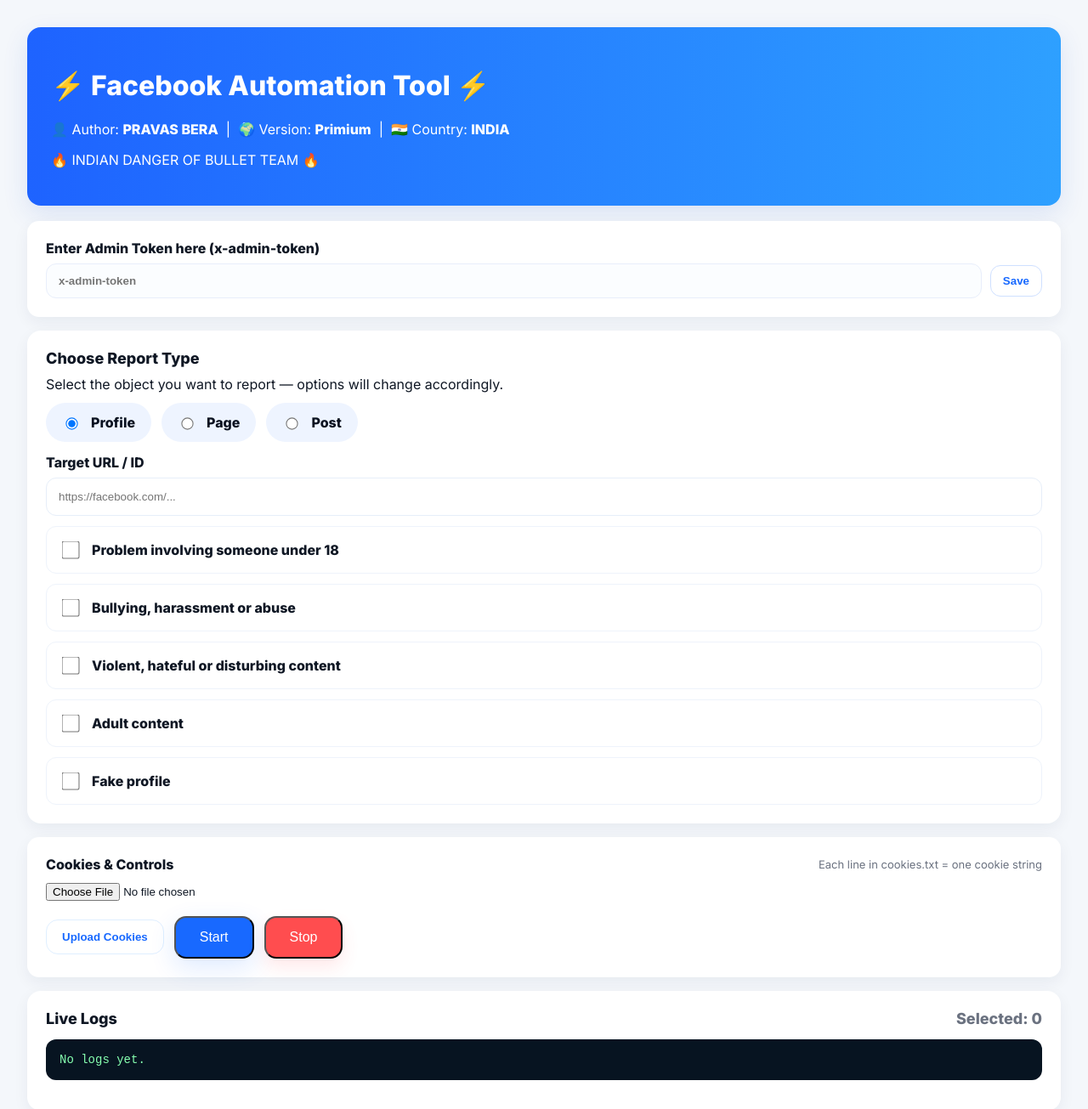
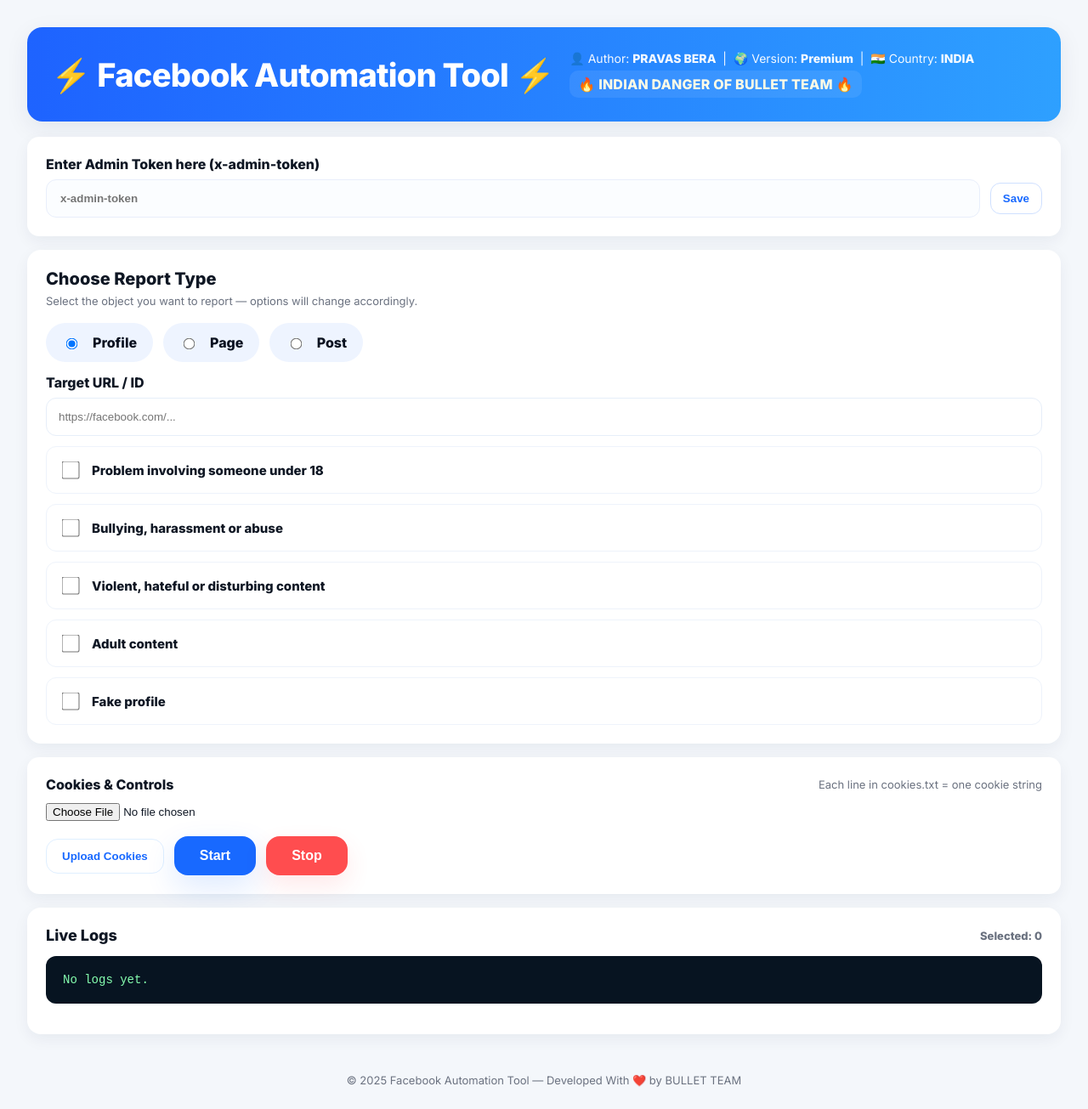
Before and after one commit to PravasBera/Facebook-Report-BOT, a website: page public/index.html in a window 1280 px wide. Shown: the top 1305 px of the page at 85% size. Drawn offline with Linux system fonts and the light colour scheme.

Commit message:
Update index.html

```diff
--- a/public/index.html
+++ b/public/index.html
@@ -14,6 +14,7 @@
       --accent:#ff4d4f;
       --soft:#eef4ff;
       --radius:14px;
+      --shadow: 0 8px 28px rgba(14,35,80,0.08);
     }
     *{box-sizing:border-box}
     body{
@@ -24,53 +25,62 @@
       display:flex; flex-direction:column; min-height:100vh;
     }
 
-    /* Header big */
+    /* Header big, centered content */
     .header {
       background: linear-gradient(90deg,#1e63ff 0%, #2ea0ff 100%);
-      color:white; border-radius:16px; padding:20px;
-      display:flex; gap:16px; align-items:center; justify-content:space-between;
-      box-shadow:0 10px 30px rgba(30,80,200,0.12);
+      color:white; border-radius:18px; padding:26px;
+      display:flex; gap:18px; align-items:center; justify-content:space-between;
+      box-shadow:var(--shadow);
       margin-bottom:18px;
     }
-    .hdr-left { display:flex; gap:14px; align-items:flex-start; }
+    .hdr-left { display:flex; gap:18px; align-items:center; }
     .logo {
-      font-size:34px; font-weight:800; letter-spacing: -0.02em;
+      font-size:30px; font-weight:800; letter-spacing:-0.02em;
+      line-height:1;
     }
-    .meta {
-      font-size:13px; opacity:0.95; margin-top:4px;
+    .hdr-meta {
+      display:flex; flex-direction:column; gap:6px;
     }
-    .meta strong{ color:#ffd; font-weight:700; }
-    /* removed admin bubble on right */
+    .meta-line{ font-size:14px; opacity:0.95; }
+    .meta-line strong{ color:#fff; font-weight:800; }
+    .team {
+      background: rgba(255,255,255,0.08);
+      display:inline-block; padding:6px 10px; border-radius:10px;
+      font-weight:800; letter-spacing:0.2px; color:#fffbe6;
+    }
 
-    /* Card */
+    /* Card base */
     .card {
       background:var(--card); border-radius:var(--radius);
-      padding:16px; box-shadow:0 6px 18px rgba(20,30,60,0.06); margin-bottom:16px;
+      padding:18px; box-shadow:0 6px 18px rgba(20,30,60,0.06); margin-bottom:16px;
     }
 
     /* admin token */
-    .token-row { display:flex; gap:10px; align-items:center; }
+    .token-row { display:flex; gap:12px; align-items:center; }
     .token-row input[type=text] {
-      flex:1; padding:12px 14px; border-radius:12px; border:1px solid #e8eefb;
+      flex:1; padding:14px 16px; border-radius:12px; border:1px solid #e8eefb;
       background:#fbfdff; font-weight:600; color:#0b1220;
     }
     .btn { cursor:pointer; border:0; padding:10px 16px; border-radius:12px; font-weight:700; }
-    .btn-ghost { background:transparent; border:1px solid #cfe0ff; color:var(--blue); padding:10px 14px; }
-    .btn-primary { background:var(--blue); color:white; }
+    .btn-ghost { background:transparent; border:1px solid #cfe0ff; color:var(--blue); padding:10px 14px; border-radius:12px; }
+    .btn-primary { background:var(--blue); color:white; padding:10px 16px; border-radius:12px; }
 
     /* Choose report type big card */
     .report-card { padding:18px; border-radius:16px; display:block; }
-    .section-title { font-size:18px; font-weight:800; margin-bottom:10px; }
-    .radio-row { display:flex; gap:12px; }
+    .section-title { font-size:20px; font-weight:800; margin-bottom:6px; }
+    .section-sub { color:var(--muted); margin-bottom:12px; font-size:13px; }
+
+    .radio-row { display:flex; gap:12px; margin-top:6px; flex-wrap:wrap; }
     .radio-pill {
       display:flex; align-items:center; gap:10px;
       padding:12px 18px; border-radius:999px; background:var(--soft);
-      border:1px solid transparent; font-weight:700; color:#0b1220;
+      border:1px solid transparent; font-weight:800; color:#0b1220;
+      min-width:110px; justify-content:center;
     }
-    .radio-pill input{ transform:scale(1.1); margin-right:6px; }
+    .radio-pill input{ transform:scale(1.05); margin-right:8px; }
 
     /* Target input */
-    .target { margin-top:12px; }
+    .target { margin-top:14px; }
     .target input { width:100%; padding:14px; border-radius:12px; border:1px solid #e6eef9; }
 
     /* options list */
@@ -78,7 +88,7 @@
     .option-item {
       display:flex; gap:12px; align-items:center; padding:14px;
       border-radius:12px; border:1px solid #eef3fb; background:white;
-      font-weight:700;
+      font-weight:700; font-size:15px;
     }
     .option-item input{ width:20px; height:20px; transform:scale(1.05); }
 
@@ -88,16 +98,20 @@
     .controls .file-row input[type=file]{ flex:0 0 auto; }
     .controls .buttons { display:flex; gap:12px; align-items:center; flex-wrap:wrap; margin-top:6px; }
     .btn-upload { background:transparent; border:1px solid #dfefff; color:var(--blue); padding:12px 18px; border-radius:14px; font-weight:800; }
-    .btn-start { background:var(--blue); color:#fff; padding:14px 28px; border-radius:14px; font-size:16px; box-shadow:0 10px 30px rgba(24,105,255,0.14); }
-    .btn-stop { background:var(--accent); color:#fff; padding:14px 28px; border-radius:14px; font-size:16px; box-shadow:0 10px 20px rgba(255,77,79,0.12); }
+    /* Big Start/Stop */
+    .btn-start { background:var(--blue); color:#fff; padding:14px 30px; border-radius:16px; font-size:16px; box-shadow:0 14px 36px rgba(24,105,255,0.14); }
+    .btn-stop { background:var(--accent); color:#fff; padding:14px 30px; border-radius:16px; font-size:16px; box-shadow:0 12px 28px rgba(255,77,79,0.12); }
 
     /* live logs big */
     .logs-card { padding:18px; border-radius:16px; }
     .log-title { display:flex; justify-content:space-between; align-items:center; margin-bottom:12px; font-weight:800; font-size:18px; }
-    pre{ background:#071421; color:#86ffb0; padding:16px; border-radius:12px; max-height:300px; overflow:auto; font-family:monospace; font-size:14px; }
+    pre{ background:#071421; color:#86ffb0; padding:20px; border-radius:12px; max-height:360px; overflow:auto; font-family:monospace; font-size:14px; }
 
     /* footer */
-    footer { margin-top:auto; text-align:center; font-size:13px; color:var(--muted); padding:12px 0; }
+    footer { margin-top:18px; text-align:center; font-size:13px; color:var(--muted); padding:12px 0; }
+
+    /* small helper */
+    .small { color:var(--muted); font-size:13px; }
 
     /* responsive tweaks */
     @media(min-width:900px){
@@ -111,53 +125,52 @@
 </head>
 <body>
 
-  <div class="header">
+  <!-- HEADER -->
+  <div class="header" role="banner">
     <div class="hdr-left">
-      <div>
-        <h1>⚡ Facebook Automation Tool ⚡</h1>
-    <p>👤 Author: <b>PRAVAS BERA</b> &nbsp;|&nbsp; 🌍 Version: <b>Primium</b> &nbsp;|&nbsp; 🇮🇳 Country: <b>INDIA</b></p>
-    <p class="team">🔥 INDIAN DANGER OF BULLET TEAM 🔥</p>
-        </div>
+      <div class="logo">⚡ Facebook Automation Tool ⚡</div>
+      <div class="hdr-meta" aria-hidden="false">
+        <div class="meta-line">👤 Author: <strong>PRAVAS BERA</strong> &nbsp;|&nbsp; 🌍 Version: <strong>Premium</strong> &nbsp;|&nbsp; 🇮🇳 Country: <strong>INDIA</strong></div>
+        <div><span class="team">🔥 INDIAN DANGER OF BULLET TEAM 🔥</span></div>
       </div>
     </div>
-
-    <!-- Right side intentionally removed per request (no admin bubble) -->
+    <!-- intentionally no right bubble (clean header) -->
   </div>
 
   <!-- Admin token -->
-  <div class="card">
-    <label style="font-weight:800; display:block; margin-bottom:8px;">Enter Admin Token here (x-admin-token)</label>
+  <div class="card" aria-labelledby="token-label">
+    <label id="token-label" style="font-weight:800; display:block; margin-bottom:8px;">Enter Admin Token here (x-admin-token)</label>
     <div class="token-row">
-      <input id="adminToken" type="text" placeholder="x-admin-token" />
-      <button id="saveToken" class="btn btn-ghost">Save</button>
+      <input id="adminToken" type="text" placeholder="x-admin-token" aria-label="Admin token" />
+      <button id="saveToken" class="btn-ghost btn">Save</button>
     </div>
   </div>
 
   <!-- Choose Report Type card -->
-  <div class="card report-card">
+  <div class="card report-card" role="region" aria-label="Choose report type">
     <div style="display:flex; justify-content:space-between; align-items:center;">
       <div>
         <div class="section-title">Choose Report Type</div>
-        <div class="small">Select the object you want to report — options will change accordingly.</div>
+        <div class="section-sub">Select the object you want to report — options will change accordingly.</div>
       </div>
     </div>
 
-    <div style="margin-top:12px;" class="radio-row">
-      <label class="radio-pill"><input type="radio" name="rtype" value="profile" checked> Profile</label>
+    <div class="radio-row" role="radiogroup" aria-label="Report type">
+      <label class="radio-pill" aria-checked="true"><input type="radio" name="rtype" value="profile" checked> Profile</label>
       <label class="radio-pill"><input type="radio" name="rtype" value="page"> Page</label>
       <label class="radio-pill"><input type="radio" name="rtype" value="post"> Post</label>
     </div>
 
     <div class="target" style="margin-top:14px;">
       <label style="font-weight:800; display:block; margin-bottom:8px;">Target URL / ID</label>
-      <input id="target" type="text" placeholder="https://facebook.com/..." />
+      <input id="target" type="text" placeholder="https://facebook.com/..." aria-label="Target URL or ID" />
     </div>
 
-    <div id="optionsBox" class="options-list"></div>
+    <div id="optionsBox" class="options-list" aria-live="polite"></div>
   </div>
 
   <!-- Cookies and controls -->
-  <div class="card">
+  <div class="card" role="region" aria-label="Cookies and controls">
     <div style="display:flex; justify-content:space-between; align-items:center;">
       <div style="font-weight:800; font-size:16px;">Cookies & Controls</div>
       <div style="color:var(--muted); font-size:13px;">Each line in cookies.txt = one cookie string</div>
@@ -165,30 +178,30 @@
 
     <div class="controls">
       <div class="file-row">
-        <input id="cookiesFile" type="file" accept=".txt" />
+        <input id="cookiesFile" type="file" accept=".txt" aria-label="Cookies file" />
       </div>
 
       <div class="buttons">
-        <button id="uploadCookies" class="btn-upload">Upload Cookies</button>
-        <button id="startBtn" class="btn-start">Start</button>
-        <button id="stopBtn" class="btn-stop">Stop</button>
+        <button id="uploadCookies" class="btn-upload btn">Upload Cookies</button>
+        <button id="startBtn" class="btn-start btn">Start</button>
+        <button id="stopBtn" class="btn-stop btn">Stop</button>
       </div>
     </div>
   </div>
 
   <!-- Live logs -->
-  <div class="card logs-card">
+  <div class="card logs-card" role="region" aria-label="Live logs">
     <div class="log-title">
       <div>Live Logs</div>
-      <div style="color:var(--muted); font-weight:700;">Selected: <span id="selectedCount">0</span></div>
+      <div class="small">Selected: <strong id="selectedCount">0</strong></div>
     </div>
-    <pre id="logArea">No logs yet.</pre>
+    <pre id="logArea" aria-live="polite">No logs yet.</pre>
   </div>
 
   <footer>© 2025 Facebook Automation Tool — Developed With ❤️ by BULLET TEAM</footer>
 
 <script>
-  // Option sets (same as before)
+  // Option sets
   const OPTION_SETS = {
     profile: ['Problem involving someone under 18','Bullying, harassment or abuse','Violent, hateful or disturbing content','Adult content','Fake profile'],
     page: ['Problem involving someone under 18','Bullying, harassment or abuse','Violent, hateful or disturbing content','Adult content','Fake page'],
@@ -249,7 +262,7 @@
     const payload={ type,target,options,cookies:cookiesText };
     try{
       const res=await fetch('/report',{ method:'POST', headers:{'Content-Type':'application/json','x-admin-token':adminToken}, body:JSON.stringify(payload)});
-      const data=await res.json();
+      const data = await (res.headers.get('content-type')||'').includes('application/json') ? await res.json().catch(()=>({ok:false})) : { ok:false };
       if(!data.ok){ alert('Server error: '+(data.message||'unknown')); return; }
       currentJobId=data.jobId || ('job-'+Date.now());
       logArea.textContent='Job accepted: '+currentJobId+'\\n';
@@ -259,8 +272,10 @@
 
   stopBtn.onclick=async()=>{
     if(!currentJobId){ alert('No job running'); return; }
-    await fetch('/stop',{ method:'POST', headers:{'Content-Type':'application/json','x-admin-token':localStorage.getItem('adminToken')||''}, body:JSON.stringify({jobId:currentJobId})});
-    logArea.textContent+= '\\nSTOP requested for '+currentJobId+'\\n';
+    try{
+      await fetch('/stop',{ method:'POST', headers:{'Content-Type':'application/json','x-admin-token':localStorage.getItem('adminToken')||''}, body:JSON.stringify({jobId:currentJobId})});
+      logArea.textContent+= '\\nSTOP requested for '+currentJobId+'\\n';
+    }catch(e){ logArea.textContent+= '\\nSTOP request failed: '+e.message+'\\n'; }
     disconnectLogs();
   };
 
@@ -272,7 +287,7 @@
       eventSource.onmessage=(e)=>{ logArea.textContent+=e.data+'\\n'; logArea.scrollTop=logArea.scrollHeight; };
       eventSource.onerror=(e)=>{ logArea.textContent+='\\n[stream closed]\\n'; eventSource.close(); eventSource=null; };
     }catch(err){
-      // fallback: poll logs endpoint every 2s (if server provides /logs/:jobId)
+      // fallback: polling
       logArea.textContent+='\\n[EventSource not available — using polling]\\n';
       let last=0;
       eventSource = { closed:false, timer:null };
@@ -301,7 +316,6 @@
     }
     currentJobId=null;
   }
-
 </script>
 </body>
 </html>
```
